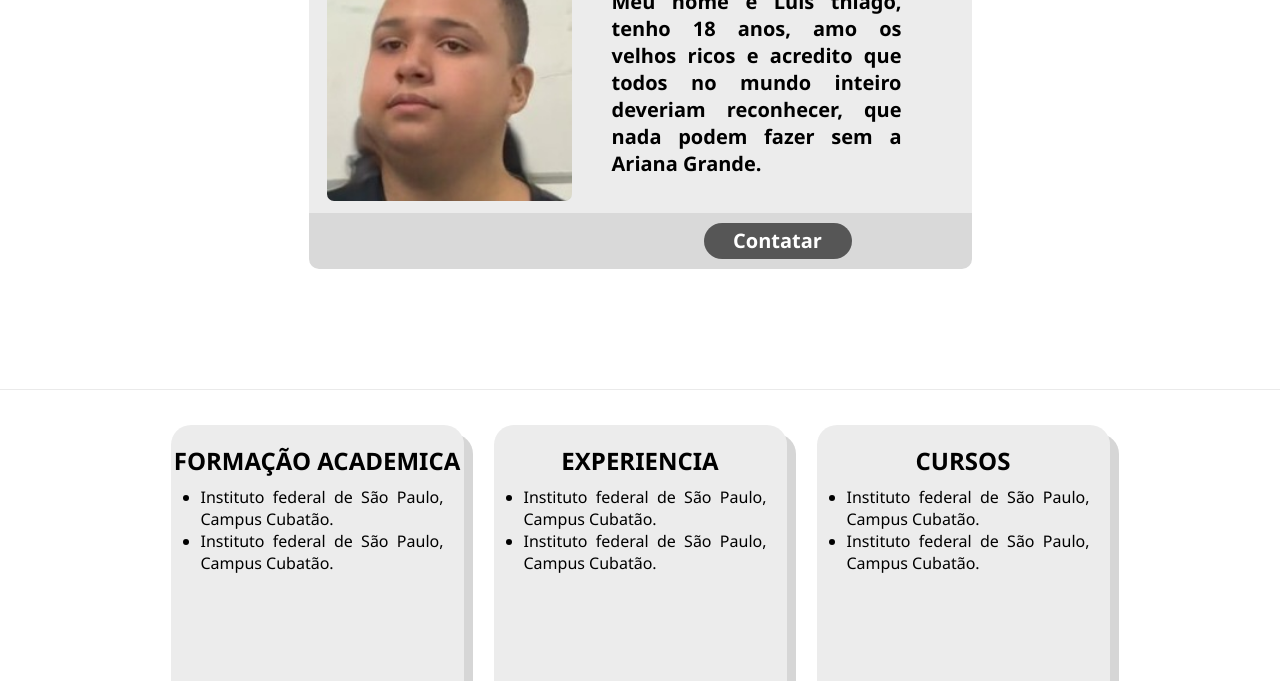
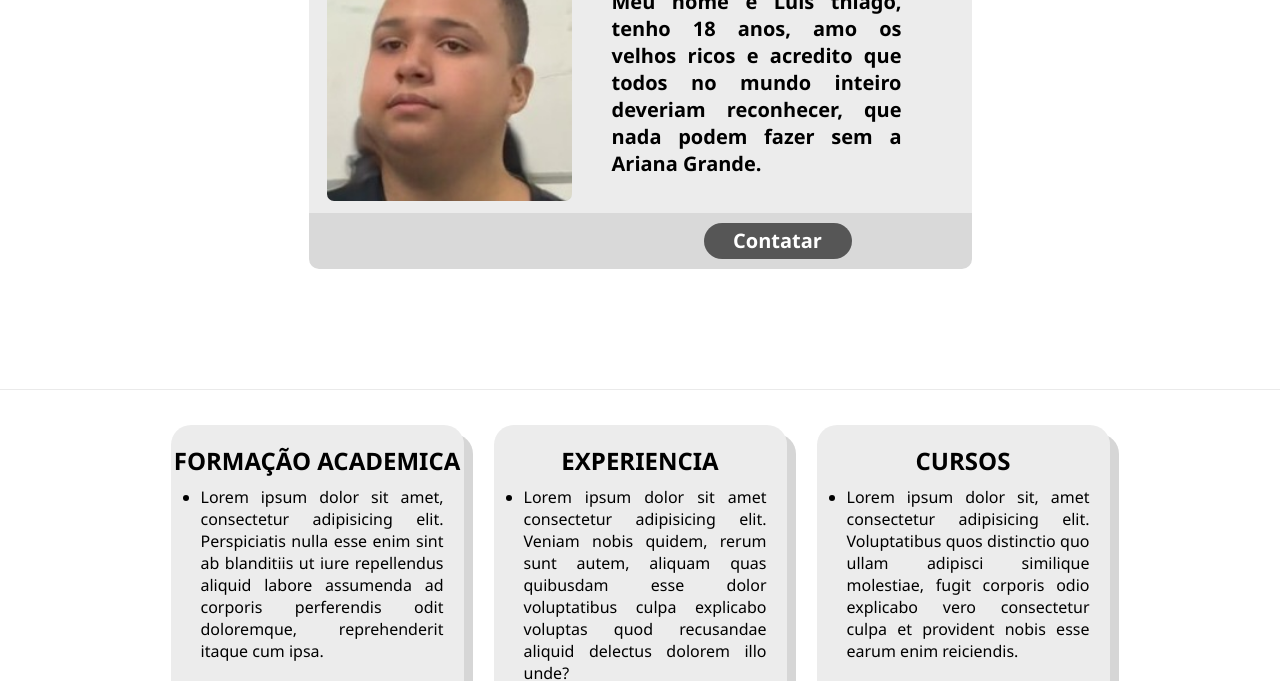
Before and after one commit to Adriano-AJ/Curriculo-Exercicio, a plain HTML site: page TAREFA/index.html in a window 1280 px wide. Shown: the part 271-952 px from the top of the page. Drawn offline with Linux system fonts and the light colour scheme.

Commit message:
atualização #2

```diff
--- a/TAREFA/index.html
+++ b/TAREFA/index.html
@@ -51,8 +51,7 @@
                 </header>
                 <div class="card_text">
                     <ul>
-                        <li> Instituto federal de São Paulo, Campus Cubatão. </li>
-                        <li> Instituto federal de São Paulo, Campus Cubatão. </li>
+                        <li> Lorem ipsum dolor sit amet, consectetur adipisicing elit. Perspiciatis nulla esse enim sint ab blanditiis ut iure repellendus aliquid labore assumenda ad corporis perferendis odit doloremque, reprehenderit itaque cum ipsa. </li>
                     </ul>
                 </div>
             </div>
@@ -62,8 +61,7 @@
                 </header>
                 <div class="card_text">
                     <ul>
-                        <li> Instituto federal de São Paulo, Campus Cubatão. </li>
-                        <li> Instituto federal de São Paulo, Campus Cubatão. </li>
+                        <li> Lorem ipsum dolor sit amet consectetur adipisicing elit. Veniam nobis quidem, rerum sunt autem, aliquam quas quibusdam esse dolor voluptatibus culpa explicabo voluptas quod recusandae aliquid delectus dolorem illo unde? </li>
                     </ul>
                 </div>
             </div>
@@ -73,8 +71,7 @@
                 </header>
                 <div class="card_text">
                     <ul>
-                        <li> Instituto federal de São Paulo, Campus Cubatão. </li>
-                        <li> Instituto federal de São Paulo, Campus Cubatão. </li>
+                        <li> Lorem ipsum dolor sit, amet consectetur adipisicing elit. Voluptatibus quos distinctio quo ullam adipisci similique molestiae, fugit corporis odio explicabo vero consectetur culpa et provident nobis esse earum enim reiciendis.</li>
                     </ul>
                 </div>
             </div>
```
